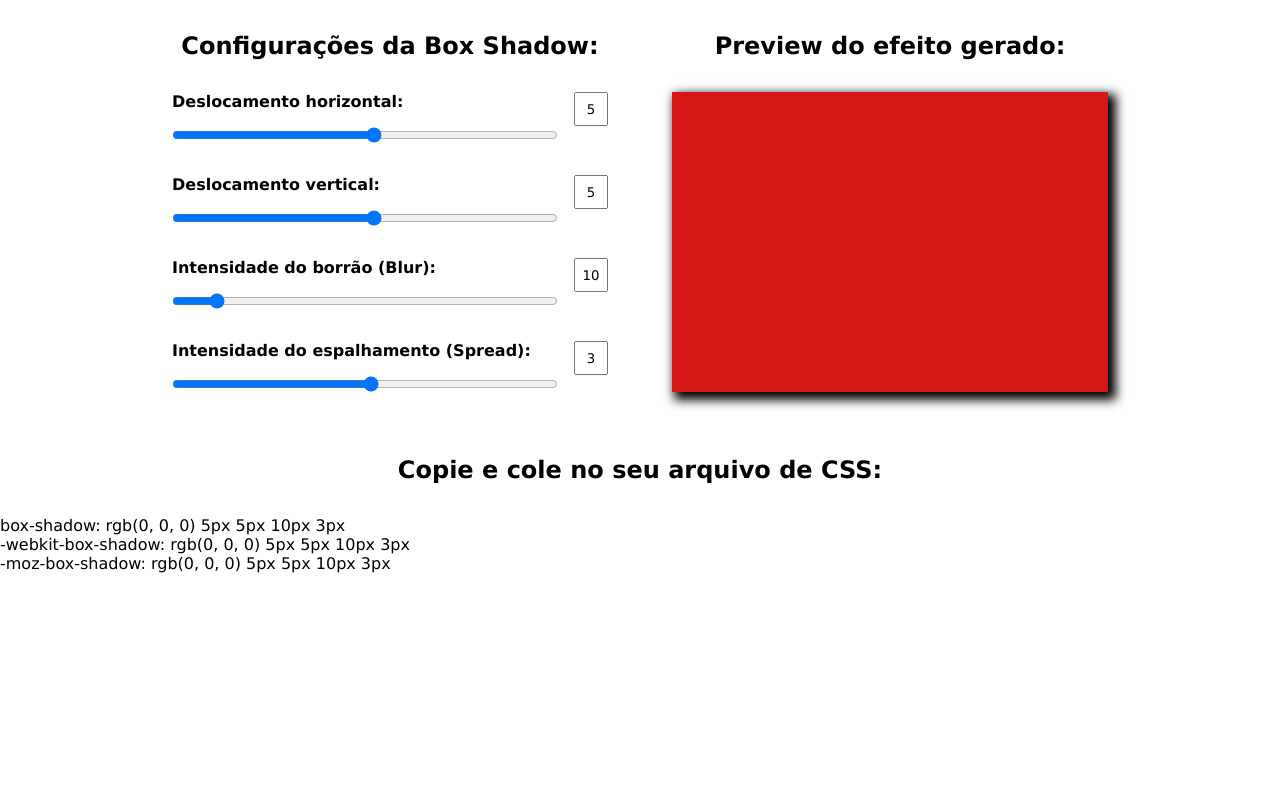
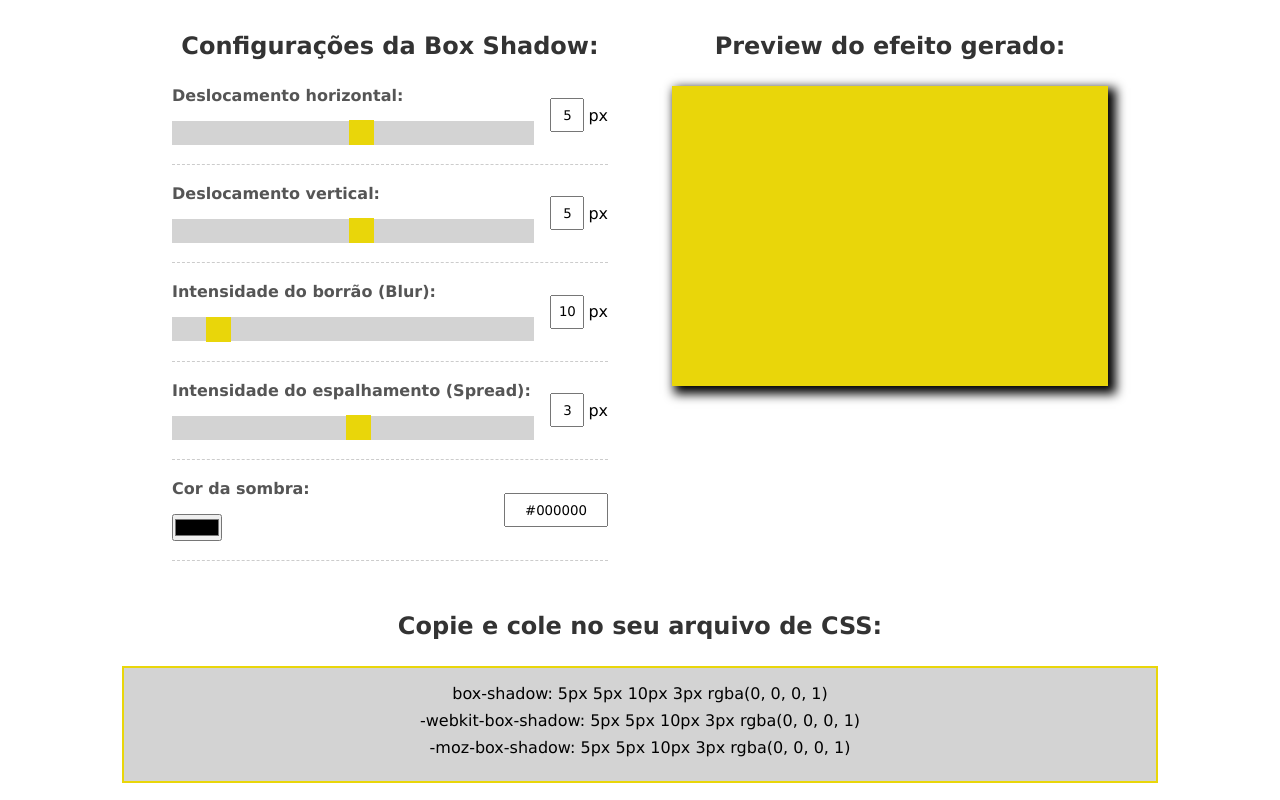
Before and after one commit to matheusbattisti/box-shadow-generator, a plain HTML site: page index.html in a window 1280 px wide. Drawn offline with Linux system fonts and the light colour scheme.

Commit message:
continuando box shadow gen

```diff
--- a/css/styles.css
+++ b/css/styles.css
@@ -5,8 +5,9 @@
 }
 
 h2 {
-  margin-bottom: 2rem;
+  margin-bottom: 1.6rem;
   text-align: center;
+  color: #333;
 }
 
 #box-shadow-generator {
@@ -24,18 +25,47 @@ h2 {
 /* Controls */
 .form-control {
   display: flex;
-  margin-bottom: 2rem;
+  padding-bottom: 1.2rem;
+  margin-bottom: 1.2rem;
+  border-bottom: 1px dashed #ccc;
 }
 
 .form-control label {
   font-weight: bold;
   margin-bottom: 1rem;
+  color: #555;
 }
 
 .range-input {
   display: flex;
   flex-direction: column;
   flex: 1;
+}
+
+.range-input input[type="range"] {
+  -webkit-appearance: none;
+  width: 100%;
+  height: 24px;
+  background: #d3d3d3;
+  outline: none;
+}
+
+.range-input input[type="range"]::-webkit-slider-thumb {
+  -webkit-appearance: none;
+  appearance: none;
+  width: 25px;
+  height: 25px;
+  background: #e9d60a;
+  cursor: pointer;
+}
+
+.reference-input {
+  display: flex;
+  align-items: center;
+}
+
+.reference-input p {
+  margin-left: 4px;
 }
 
 .form-control input[type="text"] {
@@ -48,5 +78,27 @@ h2 {
 #box {
   width: 100%;
   height: 300px;
-  background-color: rgb(213, 23, 23);
+  background-color: #e9d60a;
 }
+
+/* Comu */
+#color-value {
+  min-width: 100px;
+}
+
+/* Área de geração */
+#generated-rule {
+  text-align: center;
+}
+
+#generated-rule p {
+  margin-bottom: 0.5rem;
+}
+
+#rules-area {
+  background-color: #d3d3d3;
+  max-width: 1000px;
+  margin: 0 auto;
+  border: 2px solid #e9d60a;
+  padding: 1rem;
+}
--- a/index.html
+++ b/index.html
@@ -24,7 +24,10 @@
               value="5"
             />
           </div>
+          <div class="reference-input">
             <input type="text" id="horizontal-value" name="horizontal-value" />
+            <p>px</p>
+          </div>
         </div>
         <div class="form-control">
           <div class="range-input">
@@ -38,7 +41,10 @@
               value="5"
             />
           </div>
+          <div class="reference-input">
             <input type="text" id="vertical-value" name="vertical-value" />
+            <p>px</p>
+          </div>
         </div>
         <div class="form-control">
           <div class="range-input">
@@ -52,7 +58,10 @@
               value="10"
             />
           </div>
+          <div class="reference-input">
             <input type="text" id="blur-value" name="blur-value" />
+            <p>px</p>
+          </div>
         </div>
         <div class="form-control">
           <div class="range-input">
@@ -66,7 +75,19 @@
               value="3"
             />
           </div>
+          <div class="reference-input">
             <input type="text" id="spread-value" name="spread-value" />
+            <p>px</p>
+          </div>
+        </div>
+        <div class="form-control">
+          <div class="range-input">
+            <label for="color">Cor da sombra:</label>
+            <input type="color" id="color" name="color" value="#000000" />
+          </div>
+          <div class="reference-input">
+            <input type="text" id="color-value" name="color-value" />
+          </div>
         </div>
       </div>
       <div id="preview">
@@ -76,9 +97,11 @@
     </div>
     <div id="generated-rule">
       <h2>Copie e cole no seu arquivo de CSS:</h2>
+      <div id="rules-area">
         <p id="rule">box-shadow: <span></span></p>
         <p id="webkit-rule">-webkit-box-shadow: <span></span></p>
         <p id="moz-rule">-moz-box-shadow: <span></span></p>
       </div>
+    </div>
   </body>
 </html>
--- a/js/scripts.js
+++ b/js/scripts.js
@@ -8,6 +8,8 @@ class BoxShadowGenerator {
     blurRef,
     spread,
     spreadRef,
+    color,
+    colorRef,
     previewBox,
     rule,
     webkitRule,
@@ -21,6 +23,8 @@ class BoxShadowGenerator {
     this.blurRef = blurRef;
     this.spread = spread;
     this.spreadRef = spreadRef;
+    this.color = color;
+    this.colorRef = colorRef;
     this.previewBox = previewBox;
     this.rule = rule;
     this.webkitRule = webkitRule;
@@ -32,14 +36,19 @@ class BoxShadowGenerator {
     this.verticalRef.value = this.vertical.value;
     this.blurRef.value = this.blur.value;
     this.spreadRef.value = this.spread.value;
+    this.colorRef.value = this.color.value;
 
     this.applyRule();
     this.showRule();
   }
 
   applyRule() {
-    this.previewBox.style.boxShadow = `${this.horizontalRef.value}px ${this.verticalRef.value}px ${this.blurRef.value}px ${this.spreadRef.value}px #000000`;
-    this.currentRule = this.previewBox.style.boxShadow;
+    const rgbValue = this.hexToRgb(this.colorRef.value);
+
+    const shadowRule = `${this.horizontalRef.value}px ${this.verticalRef.value}px ${this.blurRef.value}px ${this.spreadRef.value}px rgba(${rgbValue}, 1)`;
+
+    this.previewBox.style.boxShadow = shadowRule;
+    this.currentRule = shadowRule;
   }
 
   updateValue(type, value) {
@@ -56,6 +65,9 @@ class BoxShadowGenerator {
       case "blur":
         this.blurRef.value = value;
         break;
+      case "color":
+        this.colorRef.value = value;
+        break;
     }
 
     this.applyRule();
@@ -68,6 +80,12 @@ class BoxShadowGenerator {
     this.mozRule.innerText = this.currentRule;
     console.log(document.querySelector("#rule"));
     console.log(document.querySelector("#rule").innerText);
+  }
+
+  hexToRgb(hex) {
+    return `${("0x" + hex[1] + hex[2]) | 0}, ${("0x" + hex[3] + hex[4]) | 0}, ${
+      ("0x" + hex[5] + hex[6]) | 0
+    }`;
   }
 }
 
@@ -82,6 +100,9 @@ const spread = document.querySelector("#spread");
 const spreadRef = document.querySelector("#spread-value");
 const previewBox = document.querySelector("#box");
 
+const color = document.querySelector("#color");
+const colorRef = document.querySelector("#color-value");
+
 const rule = document.querySelector("#rule span");
 const webkitRule = document.querySelector("#webkit-rule span");
 const mozRule = document.querySelector("#moz-rule span");
@@ -95,6 +116,8 @@ const boxShadow = new BoxShadowGenerator(
   blurRef,
   spread,
   spreadRef,
+  color,
+  colorRef,
   previewBox,
   rule,
   webkitRule,
@@ -127,3 +150,11 @@ spread.addEventListener("input", (e) => {
 
   boxShadow.updateValue("spread", value);
 });
+
+color.addEventListener("input", (e) => {
+  const value = e.target.value;
+
+  console.log(value);
+
+  boxShadow.updateValue("color", value);
+});
```
Lines whose indentation alone changed are shown as unchanged.
